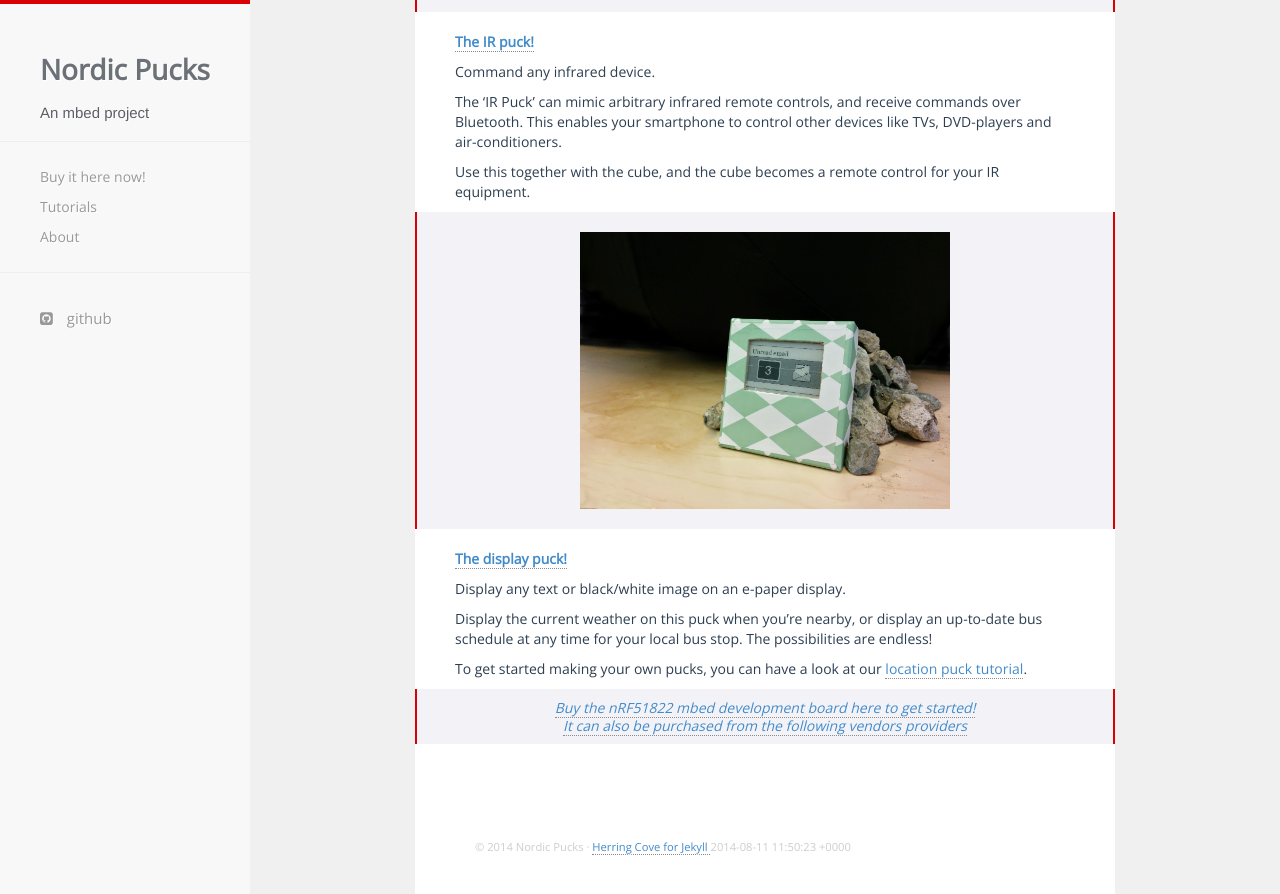
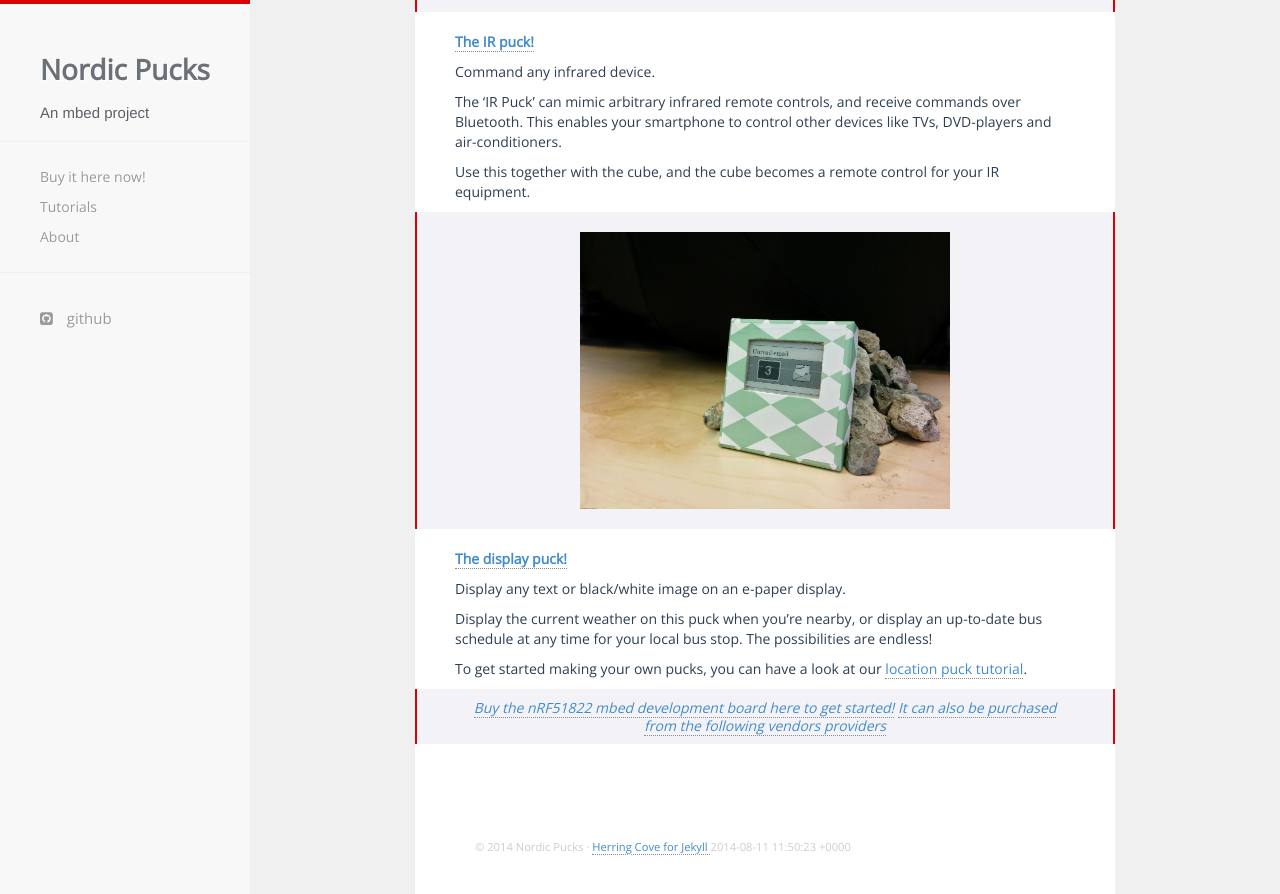
Before and after one commit to NordicPlayground/puck, a Jekyll site: the page built from index.md, in a window 1280 px wide and 900 px high, scrolled down 2220 px. Shown: the top 894 px of the window. Built offline with Jekyll 4.4.1, drawn with Linux system fonts in a browser that asks for light colours; nearby versions of some CDN libraries.

Commit message:
newline hack

```diff
--- a/index.md
+++ b/index.md
@@ -62,5 +62,5 @@ Display the current weather on this puck when you're nearby, or display an up-to
 To get started making your own pucks, you can have a look at our [location puck tutorial](tutorials/location.html).
 
 
-> [Buy the nRF51822 mbed development board here to get started!](http://www.digikey.com/product-search/en?vendor=0&keywords=nRF51822-mKIT) <br>
+> [Buy the nRF51822 mbed development board here to get started!](http://www.digikey.com/product-search/en?vendor=0&keywords=nRF51822-mKIT)
 > [It can also be purchased from the following vendors providers](https://www.nordicsemi.com/eng/Products/Bluetooth-R-low-energy/nRF51822-mKIT)
```
